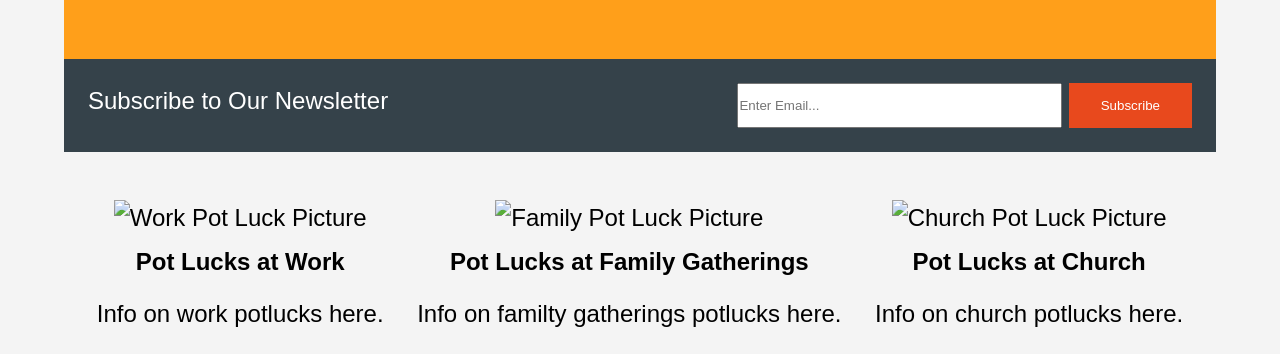
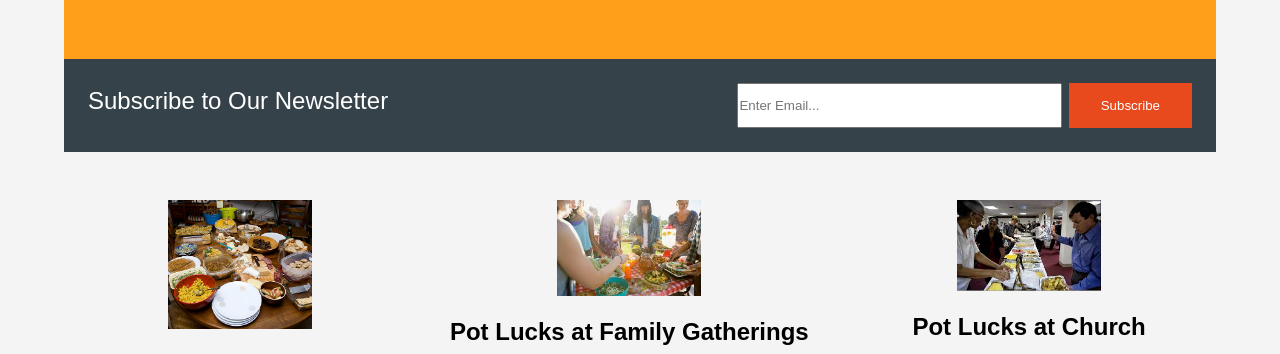
Before and after one commit to BW-Potluck-Planner-Krisda/marketing-web-1, a plain HTML site: page index.html in a window 1280 px wide. Shown: the part 380-734 px from the top of the page. Drawn offline with Linux system fonts and the light colour scheme; the site is published under a folder, as on GitHub Pages, so addresses that start at the root find nothing.

Commit message:
trying to fix pictures

```diff
--- a/index.html
+++ b/index.html
@@ -43,17 +43,17 @@
     <section class="sitePhotos">
         <div class="photoContainer">
             <div class="photo">
-                <img src="/images/office potluck new pic.png" alt="Work Pot Luck Picture">
+                <img src="images/office potluck new pic.png" alt="Work Pot Luck Picture">
                 <h3>Pot Lucks at Work</h3>
                 <p>Info on work potlucks here.</p>
             </div>
             <div class="photo">
-                <img src="/images/familyPotLuckPic.png" alt="Family Pot Luck Picture">
+                <img src="images/familyPotLuckPic.png" alt="Family Pot Luck Picture">
                 <h3>Pot Lucks at Family Gatherings</h3>
                 <p>Info on familty gatherings potlucks here.</p>
             </div>
             <div class="photo">
-                <img src="/images/churchPotLuckPic.png" alt="Church Pot Luck Picture">
+                <img src="images/churchPotLuckPic.png" alt="Church Pot Luck Picture">
                 <h3>Pot Lucks at Church</h3>
                 <p>Info on church potlucks here.</p>
             </div>
```
